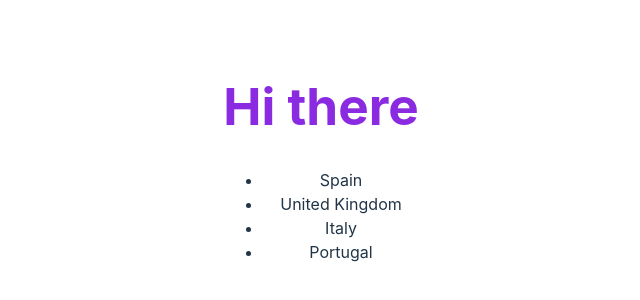
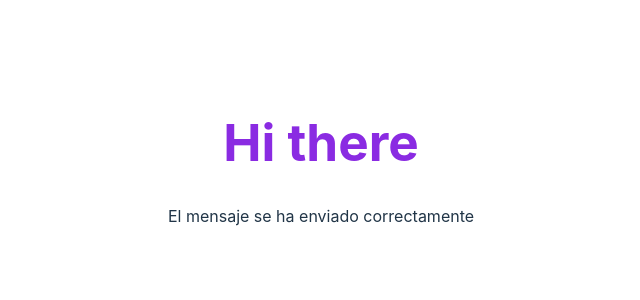
Before and after one commit to alvaroariasrivero/vue-course, a Vue app: page / in a window 1280 px wide. Shown: the part 238-538 px from the top of the page, without its empty margins (319-959 px from the left). Built offline with nearby package versions, Linux system fonts and the light colour scheme.

Commit message:
class binding

```diff
--- a/src/App.vue
+++ b/src/App.vue
@@ -3,7 +3,8 @@
   // import CounterOption from './components/CounterOption.vue';
   // import CounterComposition from './components/CounterComposition.vue';
   // import ExampleSelective from './components/ExampleSelective.vue';
-  import ExampleFor from './components/ExampleFor.vue';
+  // import ExampleFor from './components/ExampleFor.vue';
+  import ClassBind from './components/ClassBind.vue';
 </script>
 
 <template>
@@ -12,7 +13,8 @@
   <!-- <CounterComposition /> -->
   <!-- <PostContainer /> -->
   <!-- <ExampleSelective /> -->
-  <ExampleFor />
+  <!-- <ExampleFor /> -->
+  <ClassBind />
 </template>
 
 <style scoped>
--- /dev/null
+++ b/src/components/ClassBind.vue
@@ -0,0 +1,26 @@
+<script>
+    import { defineComponent } from 'vue';
+    export default defineComponent({
+        name: 'ClassBind',
+        setup(){
+            let hasError = false;
+            return {hasError};
+        }
+    })
+</script>
+
+<template>
+    <p v-bind:class="{
+        'danger' : hasError
+        // 'clase' : condicion
+    }">El mensaje se ha enviado correctamente</p>
+    <!-- los dos puntos previos a un atributo son el equivalente a v-bind -->
+    <!-- <p :class="{'danger' : hasError}">El mensaje se ha enviado correctamente</p> -->
+</template>
+
+
+<style scoped>
+    .danger{
+        color: red;
+    }
+</style>
```
